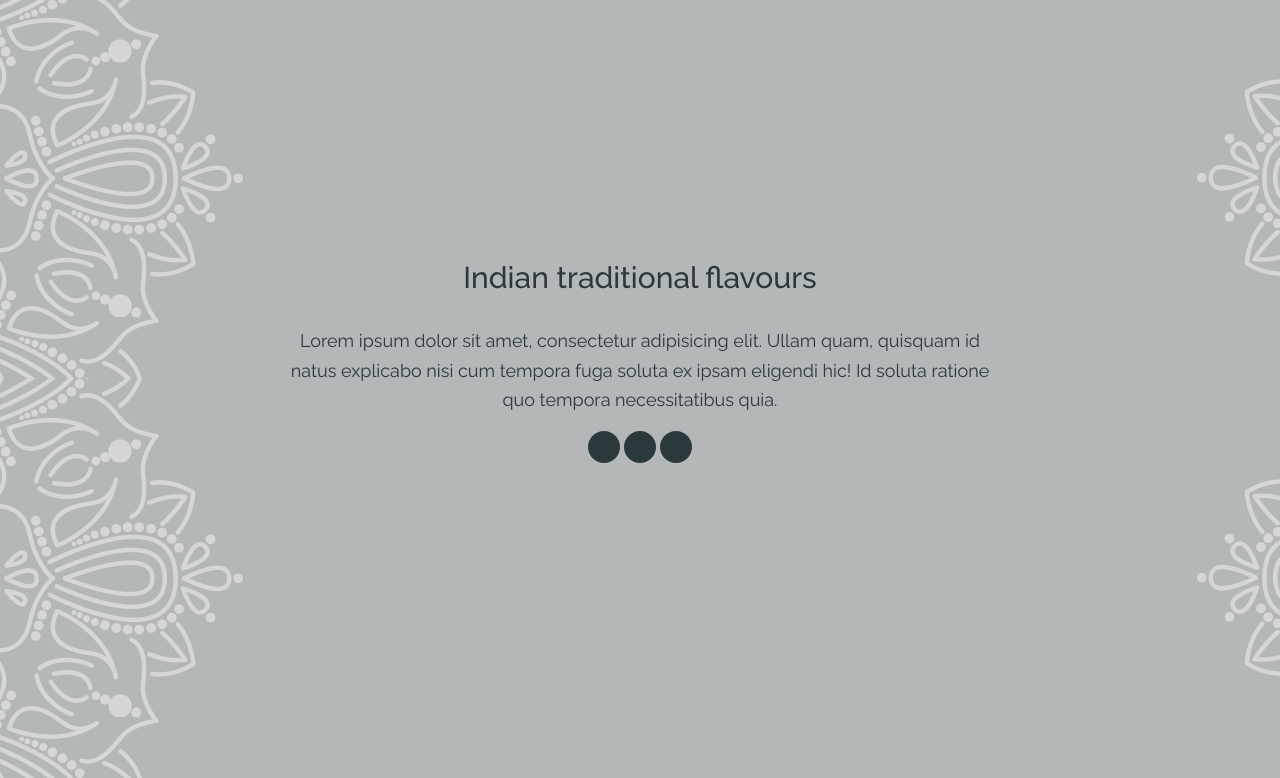
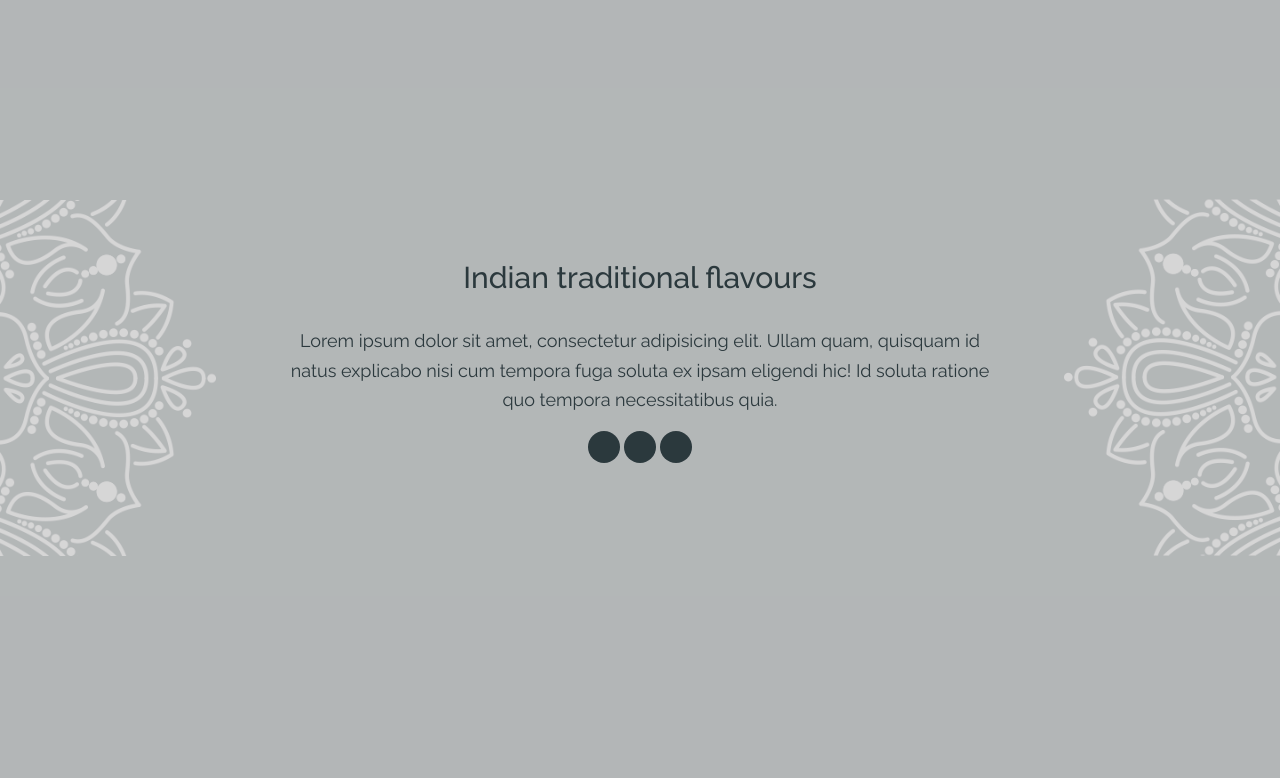
Before and after one commit to doctorclara8/new_template, a website: page app/index.html in a window 1280 px wide. Shown: the part 2961-3739 px from the top of the page. Drawn offline with nearby package versions, Linux system fonts and the light colour scheme.

Commit message:
add img-bacground

```diff
--- a/app/index.html
+++ b/app/index.html
@@ -177,6 +177,8 @@
 	</section>
 	<section class="light cuisine">
 		<div class="text">
+			<img src="img/wb_l.png" alt="" class="img img_left">
+			<img src="img/wb_l.png" alt="" class="img img_right">
 			<div class="container">
 				<div class="row">
 					<div class="col-8 justify-content-center m-auto">
--- a/app/sass/main.sass
+++ b/app/sass/main.sass
@@ -150,22 +150,21 @@ body
 			font-size: 16px
 			font-weight: 800
 .cuisine
-	background: url('../img/wb_l.png'), #d4d8d9 url('../img/wb_r.png')
+	background: #d4d8d9
 	height: 100%
-	// background-position: left	,
-	// transform: rotate(180deg)
+
 	text-align: center
 
-	// .img
-	// 	max-width: 100%
-	// 	height: auto
-	// 	position: absolute
-	// 	display: block
-	// 	&_left
-	// 		left: 0
-	// 	&_right
-	// 		right: 0
-	// 		transform: rotate(180deg)
+	.img
+		max-width: 100%
+		height: auto
+		position: absolute
+		display: block
+		&_left
+			left: 0
+		&_right
+			right: 0
+			transform: rotate(180deg)
 
 .no-gutters
 	padding-right: 0
```
Also changed, not shown: app/css/main.css.
